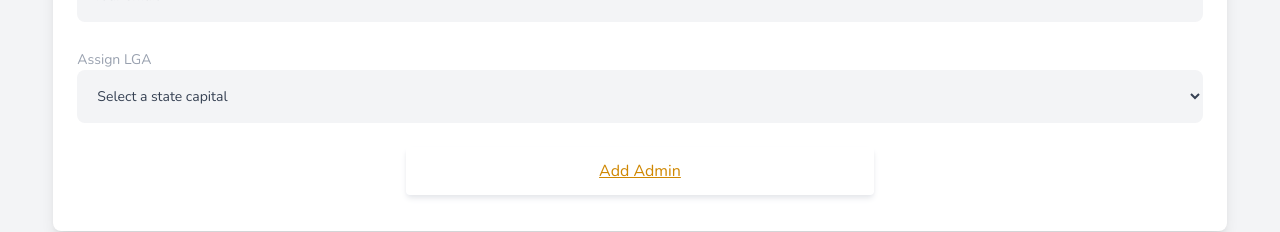
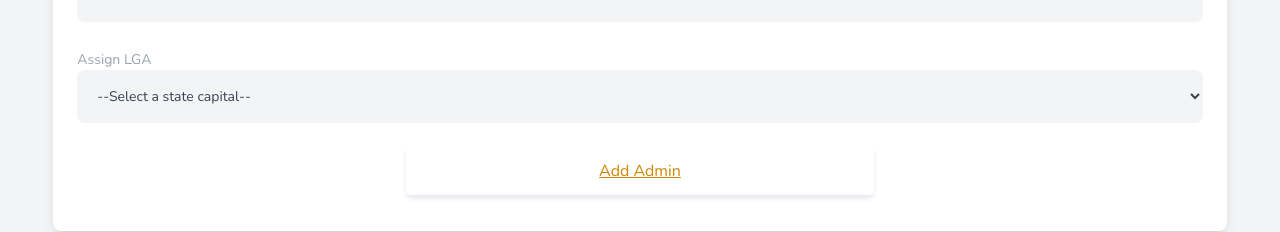
Before and after one commit to JoshTino/troway, a React (Vite) app in the folder frontend/: page /add-new-admin in a window 1280 px wide. Shown: the part 358-590 px from the top of the page. Built offline with nearby package versions, Linux system fonts and the light colour scheme; no server answers; sample sign-in values are in the browser's storage; a web font is replaced by a local one.

Commit message:
refactor(ui): replace spaced option tags value with camel case value

```diff
--- a/frontend/components/AddAdmin.jsx
+++ b/frontend/components/AddAdmin.jsx
@@ -26,7 +26,7 @@ const AddAdmin = () => {
 						<div className="mb-6">
 							<span className="text-gray-400 font-nunito text-sm">Assign LGA</span>
 							<select className="bg-gray-100 text-gray-700 font-nunito text-sm p-4 w-full outline-green-100 rounded-lg" required name="lga" >
-								    <option value="" disabled selected hidden>Select a state capital</option>
+								    <option value="" disabled selected hidden>--Select a state capital--</option>
 								    <option value="umuahia">Umuahia</option>
 								    <option value="yola">Yola</option>
 								    <option value="uyo">Uyo</option>
@@ -38,8 +38,8 @@ const AddAdmin = () => {
 								    <option value="calabar">Calabar</option>
 								    <option value="asaba">Asaba</option>
 								    <option value="abakaliki">Abakaliki</option>
-								    <option value="benin city">Benin City</option>
-								    <option value="ado-ekiti">Ado-Ekiti</option>
+								    <option value="beninCity">Benin City</option>
+								    <option value="adoEkiti">Ado-Ekiti</option>
 								    <option value="enugu">Enugu</option>
 								    <option value="gombe">Gombe</option>
 								    <option value="owerri">Owerri</option>
@@ -47,7 +47,7 @@ const AddAdmin = () => {
 								    <option value="kaduna">Kaduna</option>
 								    <option value="kano">Kano</option>
 								    <option value="katsina">Katsina</option>
-								    <option value="birnin kebbi">Birnin Kebbi</option>
+								    <option value="birninKebbi">Birnin Kebbi</option>
 								    <option value="lokoja">Lokoja</option>
 								    <option value="ilorin">Ilorin</option>
 								    <option value="ikeja">Ikeja</option>
@@ -58,7 +58,7 @@ const AddAdmin = () => {
 								    <option value="osogbo">Osogbo</option>
 								    <option value="ibadan">Ibadan</option>
 								    <option value="jos">Jos</option>
-								    <option value="port harcourt">Port Harcourt</option>
+								    <option value="portHarcourt">Port Harcourt</option>
 								    <option value="sokoto">Sokoto</option>
 								    <option value="jalingo">Jalingo</option>
 								    <option value="damaturu">Damaturu</option>
```
